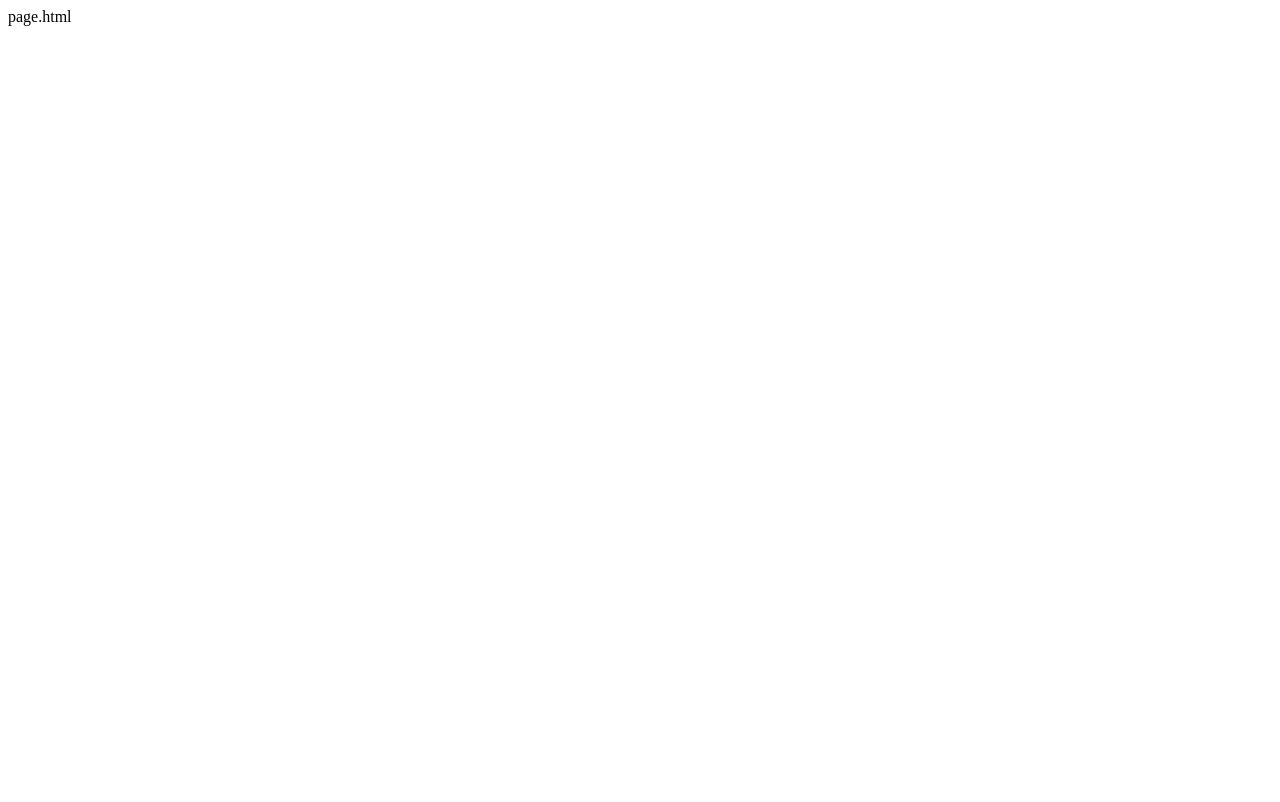
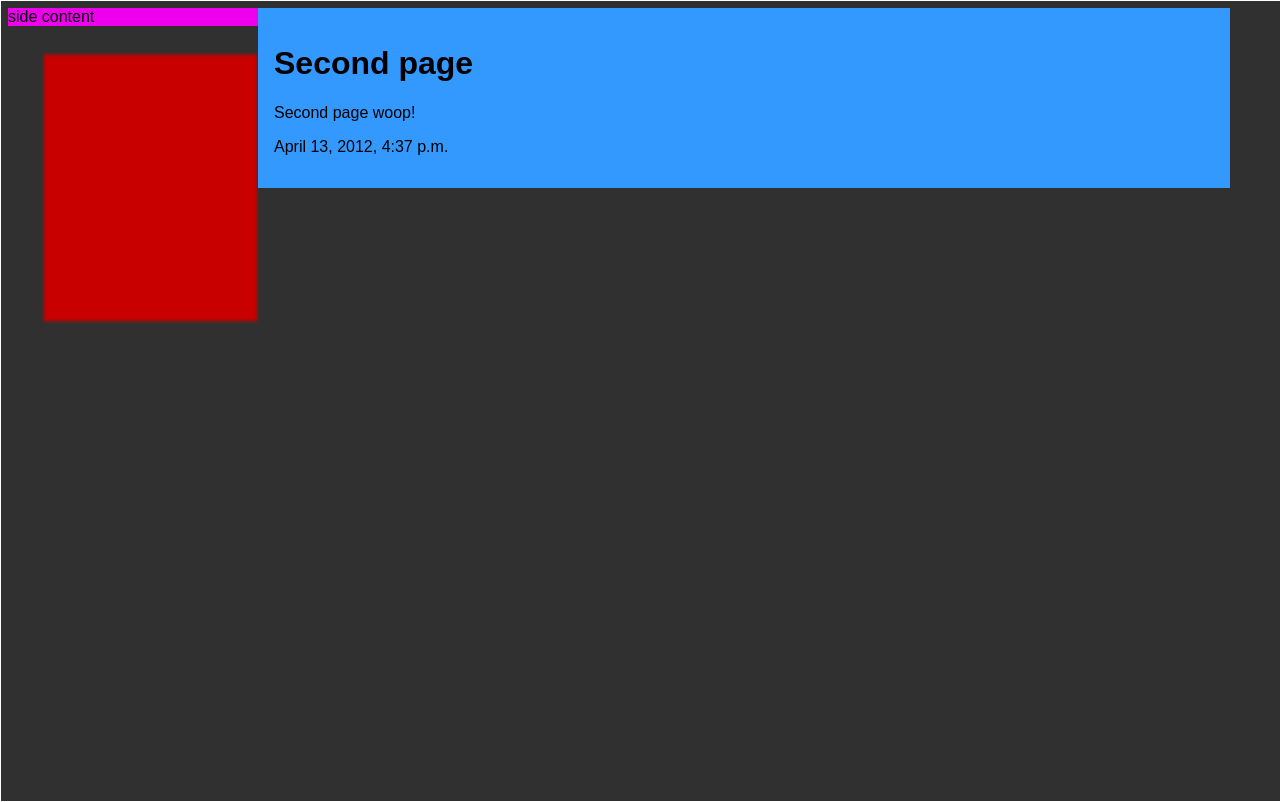
Before and after one commit to vojd/sparvnastet, a Django app: a page that uses sparvnastet/sparvnastet/apps/pages/templates/page.html in a window 1280 px wide. Before the commit the page is almost empty. Before the commit the page ends 26 px from the top, so only its background shows below. Run offline with Django 3.2, Linux system fonts and the light colour scheme; data comes from the database, SQL or seed files in the repository; parts of the project's set-up code (start-up, migrations or seed data) failed here and were passed over; some libraries are stand-ins or nearby versions.

Commit message:
canvas added to template

```diff
--- /dev/null
+++ b/sparvnastet/sparvnastet/apps/pages/templates/base.html
@@ -0,0 +1,92 @@
+<!DOCTYPE HTML PUBLIC "-//W3C//DTD HTML 4.01 Transitional//EN"
+        "http://www.w3.org/TR/html4/loose.dtd">
+<html>
+<head>
+    <title>{% block pagetitle %}{% endblock %}</title>
+    {% block extrahead %}{% endblock %}
+
+    <style type="text/css">
+        body{
+            background: #303030;
+            font-family: "Droid Sans",sans-serif;
+
+        }
+        #wrapper{
+            width: 100%;
+            z-index: 1;
+        }
+        #sidecontent{
+            width: 250px;
+            float: left;
+            background: #e0e;
+        }
+        #content{
+            max-width: 940px;
+            background: #39f;
+            overflow: hidden;
+            padding: 16px;
+            z-index: 2;
+        }
+        #sidebar{
+            width: 150px;
+            background: #888;
+        }
+        #canvas{
+            position: absolute;
+            top: 0;
+            left: 0;
+            width: 100%;
+            height: 100%;
+            border: 1px solid #fff;
+            background: none;
+            z-index: -1;
+
+        }
+    </style>
+
+
+</head>
+<body>
+
+
+    <canvas id="canvas">
+        Ooops you don't have Canvas support in your browser.
+        Thank you, come again.
+    </canvas>
+    <div id="wrapper">
+        <div id="sidecontent">side content</div>
+        <!-- main structure -->
+        <div id="content">
+            {% block content %}{% endblock %}
+        </div>
+        <div id="sidebar">{% block sidebar %}{% endblock %}</div>
+    </div>
+</body>
+</html>
+
+<script type="text/javascript">
+
+    var sparrow = {
+        'current_frame' : 0,
+        'x' : 0,
+        'y' : 0
+    };
+
+    function drawSparrow(context, sprite){
+        context.save();
+        // draw happy sparrow
+        context.restore();
+    }
+
+    var canvas = document.getElementById('canvas');
+    var c = canvas.getContext('2d');
+    console.log(c);
+    c.save();
+
+    c.fillStyle = "rgb(200, 0, 0)";
+    c.fillRect(10, 10, 50, 50 );
+
+    c.restore();
+
+
+</script>
--- a/sparvnastet/sparvnastet/apps/pages/templates/page.html
+++ b/sparvnastet/sparvnastet/apps/pages/templates/page.html
@@ -1,10 +1,11 @@
-<!DOCTYPE HTML PUBLIC "-//W3C//DTD HTML 4.01 Transitional//EN"
-        "http://www.w3.org/TR/html4/loose.dtd">
-<html>
-<head>
-    <title></title>
-</head>
-<body>
-    page.html
-</body>
-</html>
+{% extends 'base.html' %}
+
+{% block pagetitle %}{{ page.title }}{% endblock %}
+
+{% block content %}
+
+    <h1>{{ page.title }}</h1>
+    {{ page.content }}
+
+    <p>{{ page.modified }}</p>
+{% endblock %}
--- a/sparvnastet/sparvnastet/apps/pages/views.py
+++ b/sparvnastet/sparvnastet/apps/pages/views.py
@@ -56,7 +56,7 @@ class AjaxTemplateView(TemplateView):
             **response_kwargs
         )
 
-class PageView(AjaxTemplateView):
+class PageView(DetailView):
     # Display a shop page
     model = Page
     template_name = 'page.html'
```
